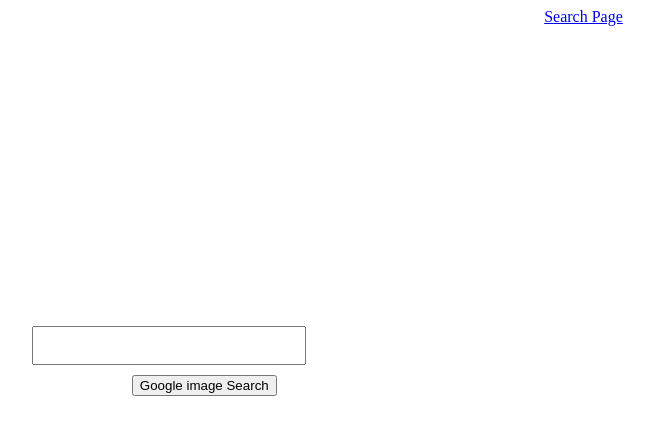
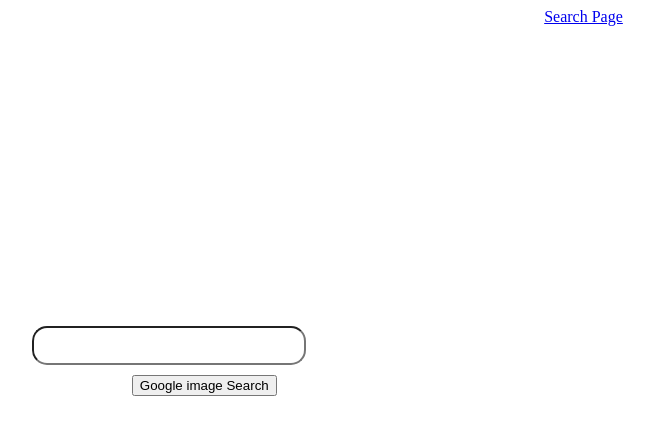
Before and after one commit to ErolYarataner/cs50project0, a plain HTML site: page images.html in a window 1280 px wide. Shown: the whole page, without its empty margins (475-1128 px from the left). Drawn offline with Linux system fonts and the light colour scheme.

Commit message:
images file changed

```diff
--- a/images.html
+++ b/images.html
@@ -7,7 +7,7 @@
     <body>
         <a style="padding-left: 80%;padding-top: 0%; margin-right: 20px;" href="index.html"> Search Page </a>
         <form style="padding: 300px;" action="https://google.com/search">
-            <input style="padding-top: 10px;width: 40%;margin-left: 30%;padding-bottom: 10px;" type="text" name="q">
+            <input style="padding-top: 10px;width: 40%;margin-left: 30%;padding-bottom: 10px;border-radius: 15px;" type="text" name="q">
             <input type="hidden" name="tbm" value="isch">
             <input style="margin-top: 10px;margin-left: 45%;" type="submit" value="Google image Search">
         </form>
```
